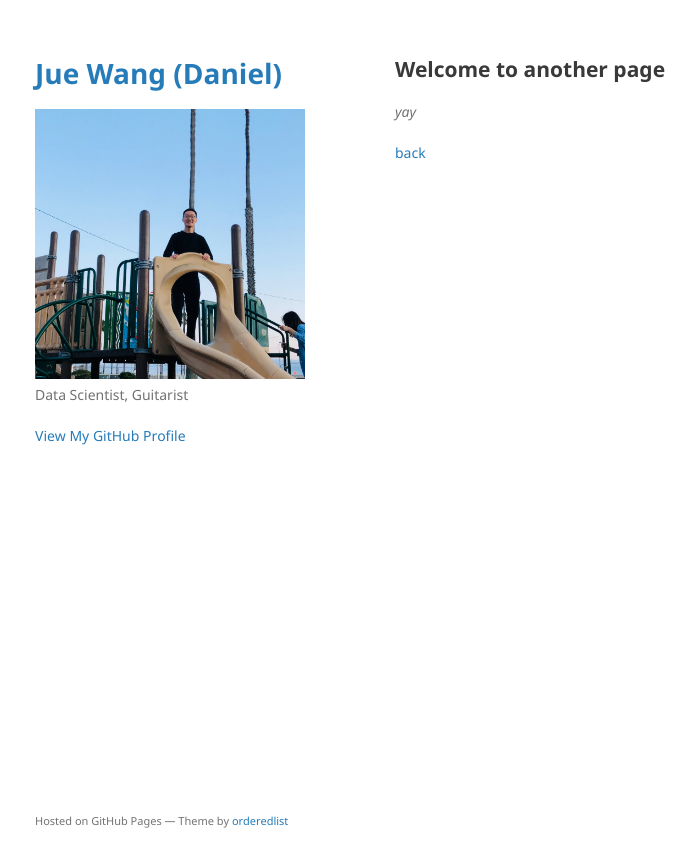
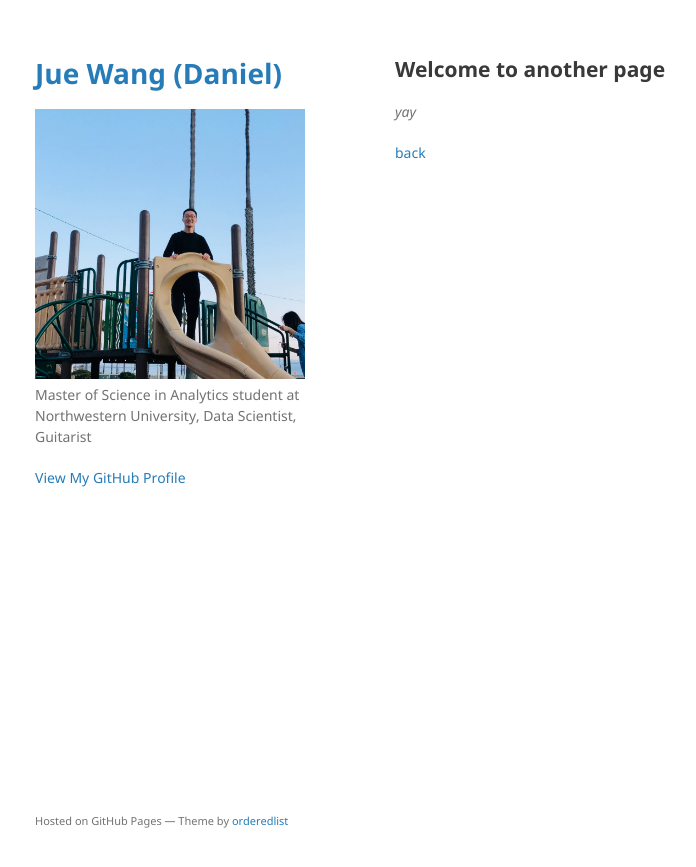
Before and after one commit to im-daniel-wang/im-daniel-wang.github.io, a Jekyll site: the page built from another-page.md, in a window 1280 px wide. Shown: the top 867 px of the page, without its empty margins (175-871 px from the left). Built offline with Jekyll 4.4.1, drawn with Linux system fonts in a browser that asks for light colours; our own code applies the rules of GitHub Pages for plain Markdown files.

```diff
--- a/_config.yml
+++ b/_config.yml
@@ -1,6 +1,6 @@
 title: Jue Wang (Daniel)
 logo: /assets/img/IMG_6772.jpeg
-description: Data Scientist, Guitarist
+description: Master of Science in Analytics student at Northwestern University, Data Scientist, Guitarist
 show_downloads: false
 google_analytics:
 theme: jekyll-theme-minimal
```
Also changed, not shown: index.md (+2 -2 lines).
